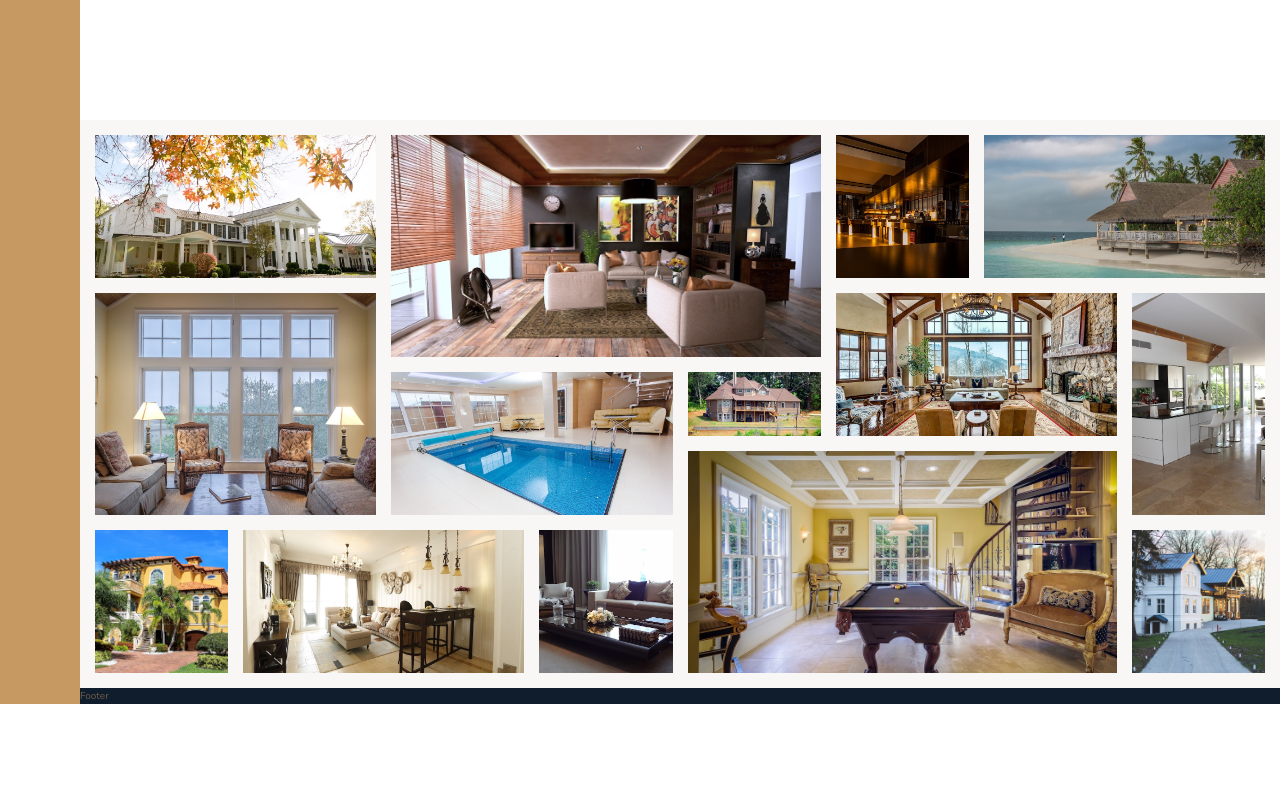
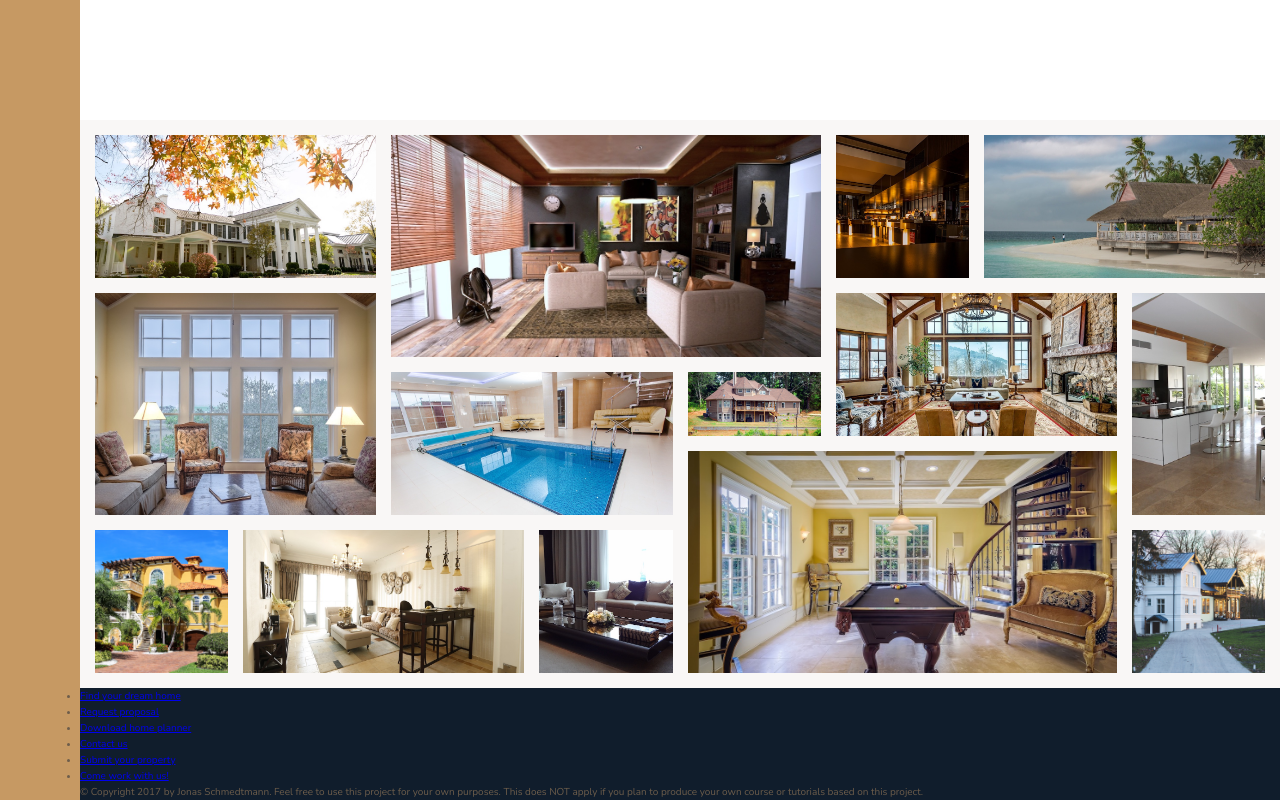
Before and after one commit to Kimaera-Surajbali/NexterTutorialProject, a website: page index.html in a window 1280 px wide. Shown: the part 2652-3452 px from the top of the page. Before the commit the page ends 3356 px from the top, so only its background shows below. Drawn offline with nearby package versions, Linux system fonts and the light colour scheme.

Commit message:
Added footer

```diff
--- a/index.html
+++ b/index.html
@@ -306,10 +306,18 @@
             <figure class="gallery__item gallery__item--14"><img src="img/gal-14.jpeg" alt="Gallery image 14" class="gallery__img"></figure>
         </section>
 
-        <footer class="footer">
-            Footer
+       <footer class="footer">
+            <ul class="nav">
+                    <li class="nav__item"><a href="#" class="nav__link">Find your dream home</a></li>
+                    <li class="nav__item"><a href="#" class="nav__link">Request proposal</a></li>
+                    <li class="nav__item"><a href="#" class="nav__link">Download home planner</a></li>
+                    <li class="nav__item"><a href="#" class="nav__link">Contact us</a></li>
+                    <li class="nav__item"><a href="#" class="nav__link">Submit your property</a></li>
+                    <li class="nav__item"><a href="#" class="nav__link">Come work with us!</a></li>
+            </ul>
+            <p class="copyright">
+                &copy; Copyright 2017 by Jonas Schmedtmann. Feel free to use this project for your own purposes. This does NOT apply if you plan to produce your own course or tutorials based on this project.
+            </p>
         </footer>
-
-
     </body>
 </html>
```
